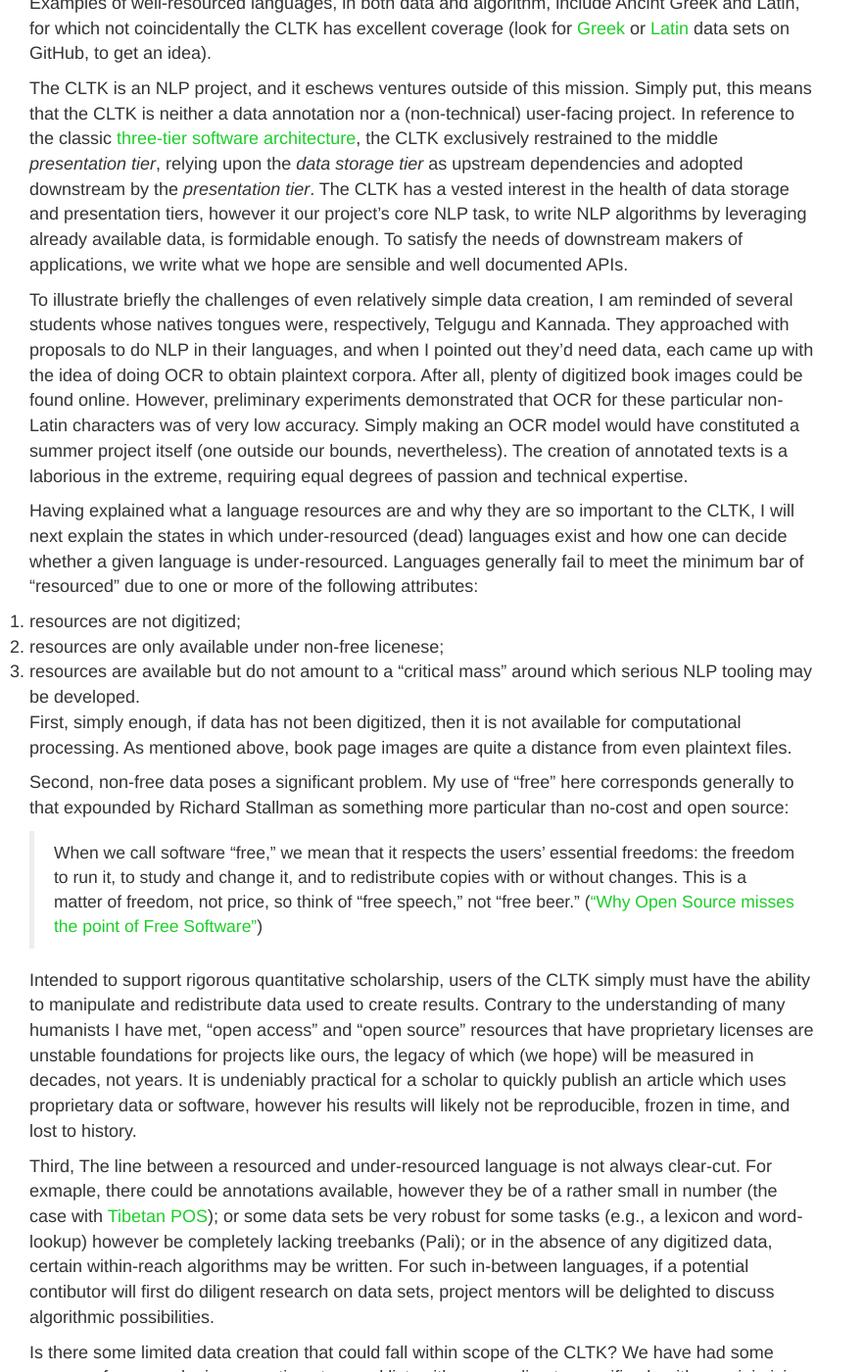
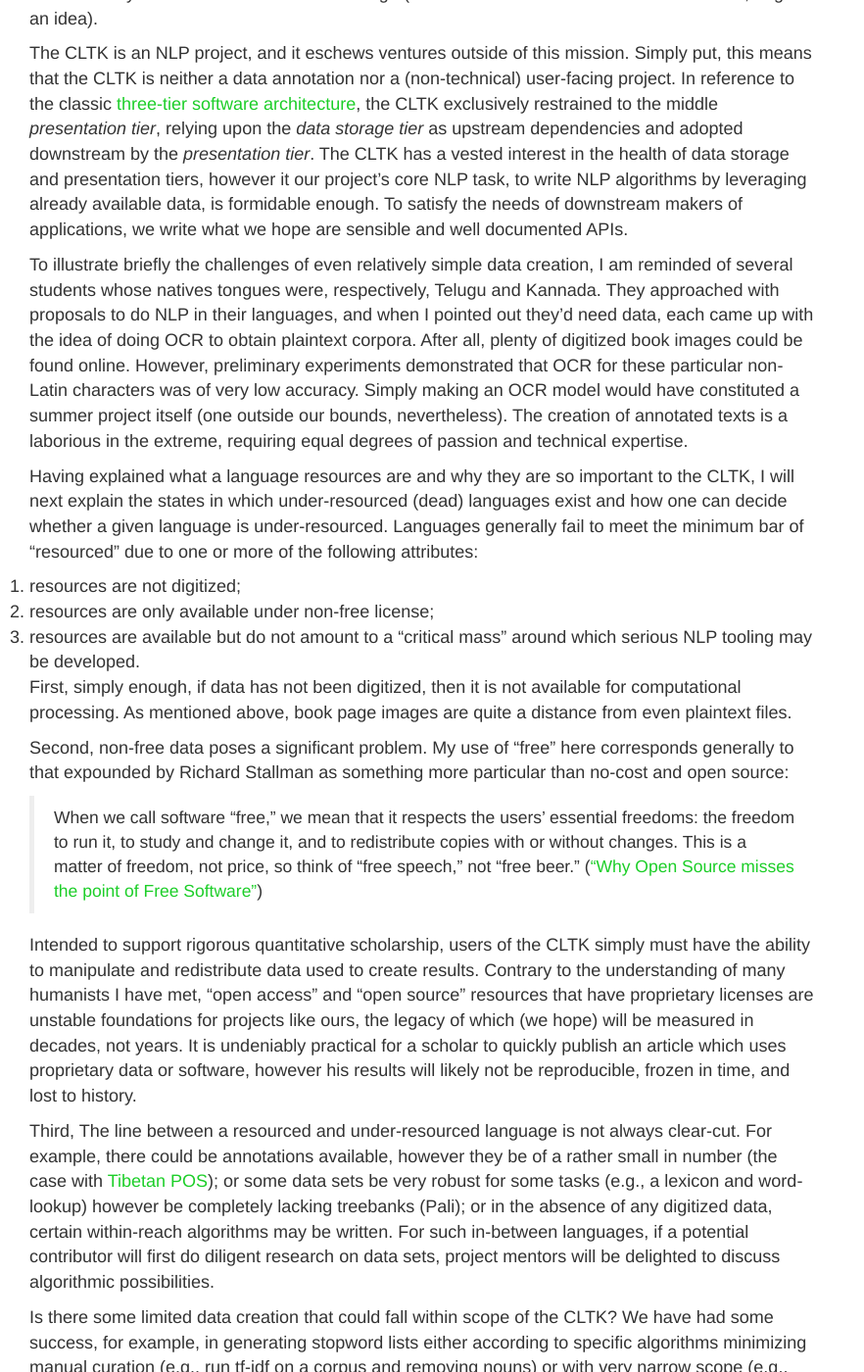
Before and after one commit to kylepjohnson/kylepjohnson.github.io, a Jekyll site: the page built from _posts/2018-12-30-under-resourced-languages-cltk.markdown, in a window 1280 px wide and 1400 px high, scrolled down 1001 px. Shown: the whole window at 98% size, without its empty margins (0-882 px from the left). Built offline with Jekyll 4.4.1, drawn with Linux system fonts in a browser that asks for light colours; nearby versions of some CDN libraries; some of the changed text lies outside the part shown.

Commit message:
fix typos

```diff
--- a/_posts/2018-12-30-under-resourced-languages-cltk.markdown
+++ b/_posts/2018-12-30-under-resourced-languages-cltk.markdown
@@ -6,26 +6,24 @@ categories: blog
 author: Kyle P. Johnson
 ---
 
-*The following entry is [cross-posted from the CLTK blog](http://cltk.org/blog/2018/12/30/under-resourced-languages-cltk.html).*
-
 The CLTK has as a central goal to provide complete NLP coverage of all pre-modern languages. In practice, this ambitious goal needs to be tempered by availability of language resources, digital and human. With some frequency, especially around the time of Google Summer of Code application, we are approached by potential contributors who hope to pitch in by adding NLP tools for a given language. Over the past six years, those of us centrally involved in the project have learned a great deal about what characteristics distinguish a successful from unsuccessful project. I'll describe these characteristics in some detail below, but to summarize, a successful "add-a-language" project for the CLTK depends the presence already-available, free digitized data.
 
 [comment]: <> (define an under-resourced language)
-Languages which lack such digitized data that I'll call "under-resourced." To help explain, I'll borrow [a definition of a "language resource"](http://www.elra.info/en/about/what-language-resource/):<sup>[1](#myfootnote1)</sup>
+Languages which lack such digitized data, I'll call "under-resourced." To help explain, allow me to borrow [a definition of a "language resource"](http://www.elra.info/en/about/what-language-resource/):<sup>[1](#myfootnote1)</sup>
 
 > The term *Language Resource* refers to a set of speech or language data and descriptions in machine readable form, used for building, improving or evaluating natural language … for language studies, electronic publishing, international transactions, subject-area specialists and end users. Examples of Language Resources are written and spoken corpora, computational lexica, terminology databases, speech collection, etc.
 
- For the CLTK, language resources normally take the form of static data sets, such as text corpora (annotated or plaintext), [treebanks](https://en.wikipedia.org/wiki/Treebank), and lexica (dictionaries of various sort). Such resources also take the form of algortihms, which are usually rules-based and optionally rely upon data sets. For an example of the former sort of algorithm, see [Luke Hollis's stemmer for Latin](https://github.com/cltk/cltk/blob/9deebf3ff050ab6c12c0c5ceb953bc8ecce21ed0/cltk/stem/latin/stem.py
-), which is itself a Python-language implementation of rules defined by previous peer-reviewed scholarship (Schinke et al., 1996). For an example of rules-plus-data, [Todd Cook's Latin syllabifier](https://github.com/cltk/cltk/blob/9b9cdb42dcc1c707ab3db3ef8214837bb7c262b5/cltk/prosody/latin/Syllabifier.py#L36) first defines a variety of character types in [ScansionConstants.py](https://github.com/cltk/cltk/blob/9b9cdb42dcc1c707ab3db3ef8214837bb7c262b5/cltk/prosody/latin/ScansionConstants.py) and then uses these in `Syllabifier.syllabify()`. Examples of well-resourced languages, in both data and algorithm, include Ancint Greek and Latin, for which not coincidentally the CLTK has excellent coverage (look for [Greek](https://github.com/cltk?utf8=%E2%9C%93&q=greek&type=&language=) or [Latin](https://github.com/cltk?utf8=%E2%9C%93&q=latin&type=&language=) data sets on GitHub, to get an idea).
+For the CLTK, language resources normally take the form of static data sets, such as text corpora (annotated or plaintext), [treebanks](https://en.wikipedia.org/wiki/Treebank), and lexica (dictionaries of various sort). Resources also take the form of algorithms, which are usually rules-based and optionally rely upon data sets. For an example of the former sort of algorithm, see [Luke Hollis's stemmer for Latin](https://github.com/cltk/cltk/blob/9deebf3ff050ab6c12c0c5ceb953bc8ecce21ed0/cltk/stem/latin/stem.py
+), which is itself a Python-language implementation of rules defined by previous peer-reviewed scholarship (Schinke et al., 1996). For an example of rules-plus-data, [Todd Cook's Latin syllabifier](https://github.com/cltk/cltk/blob/9b9cdb42dcc1c707ab3db3ef8214837bb7c262b5/cltk/prosody/latin/Syllabifier.py#L36) first defines a variety of character types in [ScansionConstants.py](https://github.com/cltk/cltk/blob/9b9cdb42dcc1c707ab3db3ef8214837bb7c262b5/cltk/prosody/latin/ScansionConstants.py) and then uses these in `Syllabifier.syllabify()`. Examples of well-resourced languages, in both data and algorithm, include Ancient Greek and Latin, for which not coincidentally the CLTK has excellent coverage (look for [Greek](https://github.com/cltk?utf8=%E2%9C%93&q=greek&type=&language=) or [Latin](https://github.com/cltk?utf8=%E2%9C%93&q=latin&type=&language=) data sets on GitHub, to get an idea).
 
 [comment]: <> (explain why language resources are critical)
 The CLTK is an NLP project, and it eschews ventures outside of this mission. Simply put, this means that the CLTK is neither a data annotation nor a (non-technical) user-facing project. In reference to the classic [three-tier software architecture](https://en.wikipedia.org/wiki/Multitier_architecture), the CLTK exclusively restrained to the middle *presentation tier*, relying upon the *data storage tier* as upstream dependencies and adopted downstream by the *presentation tier*. The CLTK has a vested interest in the health of data storage and presentation tiers, however it our project's core NLP task, to write NLP algorithms by leveraging already available data, is formidable enough. To satisfy the needs of downstream makers of applications, we write what we hope are sensible and well documented APIs.
 
-To illustrate briefly the challenges of even relatively simple data creation, I am reminded of several students whose natives tongues were, respectively, Telgugu and Kannada. They approached with proposals to do NLP in their languages, and when I pointed out they'd need data, each came up with the idea of doing OCR to obtain plaintext corpora. After all, plenty of digitized book images could be found online. However, preliminary experiments demonstrated that OCR for these particular non-Latin characters was of very low accuracy. Simply making an OCR model would have constituted a summer project itself (one outside our bounds, nevertheless). The creation of annotated texts is a laborious in the extreme, requiring equal degrees of passion and technical expertise.
+To illustrate briefly the challenges of even relatively simple data creation, I am reminded of several students whose natives tongues were, respectively, Telugu and Kannada. They approached with proposals to do NLP in their languages, and when I pointed out they'd need data, each came up with the idea of doing OCR to obtain plaintext corpora. After all, plenty of digitized book images could be found online. However, preliminary experiments demonstrated that OCR for these particular non-Latin characters was of very low accuracy. Simply making an OCR model would have constituted a summer project itself (one outside our bounds, nevertheless). The creation of annotated texts is a laborious in the extreme, requiring equal degrees of passion and technical expertise.
 
 Having explained what a language resources are and why they are so important to the CLTK, I will next explain the states in which under-resourced (dead) languages exist and how one can decide whether a given language is under-resourced. Languages generally fail to meet the minimum bar of "resourced" due to one or more of the following attributes:
 1. resources are not digitized;
-2. resources are only available under non-free licenese;
+2. resources are only available under non-free license;
 3. resources are available but do not amount to a "critical mass" around which serious NLP tooling may be developed.
 
 [comment]: <> (1. do not exist)
@@ -39,15 +37,15 @@ Second, non-free data poses a significant problem. My use of "free" here corresp
 Intended to support rigorous quantitative scholarship, users of the CLTK simply must have the ability to manipulate and redistribute data used to create results. Contrary to the understanding of many humanists I have met, "open access" and "open source" resources that have proprietary licenses are unstable foundations for projects like ours, the legacy of which (we hope) will be measured in decades, not years. It is undeniably practical for a scholar to quickly publish an article which uses proprietary data or software, however his results will likely not be reproducible, frozen in time, and lost to history.
 
 [comment]: <> (3. some, but not a critical mass; but what is a critical mass?)
-Third, The line between a resourced and under-resourced language is not always clear-cut. For exmaple, there could be annotations available, however they be of a rather small in number (the case with [Tibetan POS](https://github.com/cltk/tibetan_pos_tdc)); or some data sets be very robust for some tasks (e.g., a lexicon and word-lookup) however be completely lacking treebanks (Pali); or in the absence of any digitized data, certain within-reach algorithms may be written. For such in-between languages, if a potential contibutor will first do diligent research on data sets, project mentors will be delighted to discuss algorithmic possibilities.
+Third, The line between a resourced and under-resourced language is not always clear-cut. For example, there could be annotations available, however they be of a rather small in number (the case with [Tibetan POS](https://github.com/cltk/tibetan_pos_tdc)); or some data sets be very robust for some tasks (e.g., a lexicon and word-lookup) however be completely lacking treebanks (Pali); or in the absence of any digitized data, certain within-reach algorithms may be written. For such in-between languages, if a potential contributor will first do diligent research on data sets, project mentors will be delighted to discuss algorithmic possibilities.
 
 [comment]: <> (What kind of data-creation should be done by the CLTK? example: stopwords, semi-supervised ML tagging)
 Is there some limited data creation that could fall within scope of the CLTK? We have had some success, for example, in generating stopword lists either according to specific algorithms minimizing manual curation (e.g., run tf-idf on a corpus and removing nouns) or with very narrow scope (e.g., writing every possible inflection of a definite article). I don't want to preclude other ideas, so I would generalize that this issue may be evaluated on a case-by-case basis.
 
 [comment]: <> (the sweet spot, for most exploitation: well resourced languages which are not currently covered well (or at all) by the CLTK; ideas: maybe Hebrew, Sanskrit, Chinese, however each pose significant challenges -- though not insurmountable, we hope -- which potential contribs need to account for)
 
-All the above is intentionally discouraging of those who might want to disembark on an ill-fated proposal to add new language support to the CLTK. On the flip side, we ought to highlight that there are several shining examples of languages I might consdider well-resourced and not currently covered by the CLTK. Those are, in no particular order: Hebrew, Arabic, Sanskrit, Chinese, and Old English.<sup>[2](#myfootnote2)</sup> (There are likely others, too.) To conclude, I encourage those who would like to work with a mentor from our team, to first consider and have preliminary answers to the following questions:
-1. What free data sets are available? If there any non-free or ambiguously licensed language resources, are they so important that we would need to use them?
+All the above is intentionally discouraging of those who might want to disembark on an ill-fated proposal to add new language support to the CLTK. On the flip side, we ought to highlight that there are several shining examples of languages I might consider well-resourced and not currently covered by the CLTK. Those are, in no particular order: Hebrew, Arabic, Sanskrit, Chinese, and Old English.<sup>[2](#myfootnote2)</sup> (There are likely others, too.) To conclude, I encourage those who would like to work with a mentor from our team, to first consider and have preliminary answers to the following questions:
+1. What free data sets are available? If any non-free or ambiguously licensed language resources, are they so important that we would need to use them?
 2. What NLP algorithms can I write with this data?
 3. What free NLP algorithms have already been written? Do I have the skills, approximately, to re-implement them?
 4. What data am I missing and is it reasonable to create this data within the project? Define very precise scoping and make an effort estimate.
```
